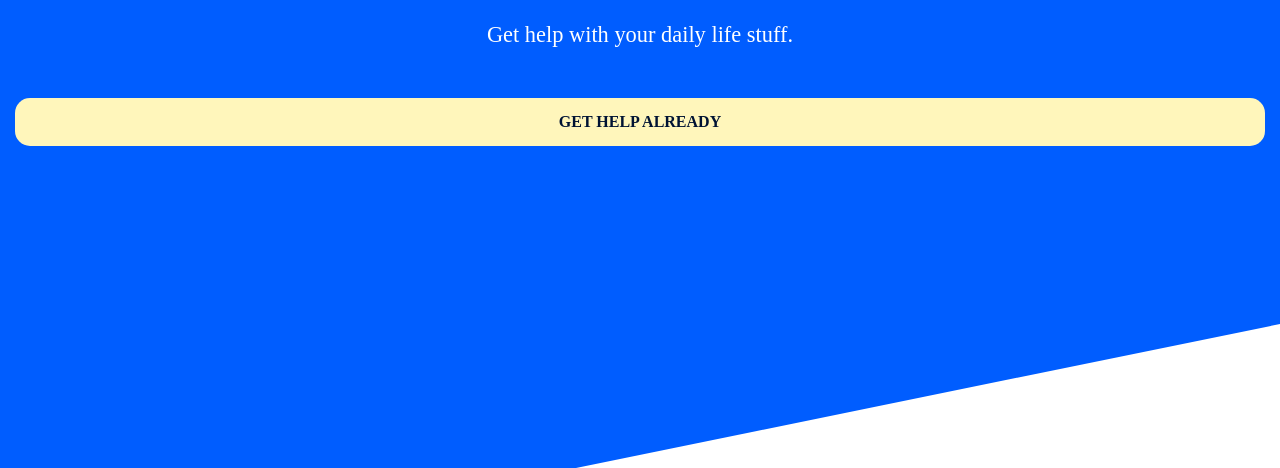
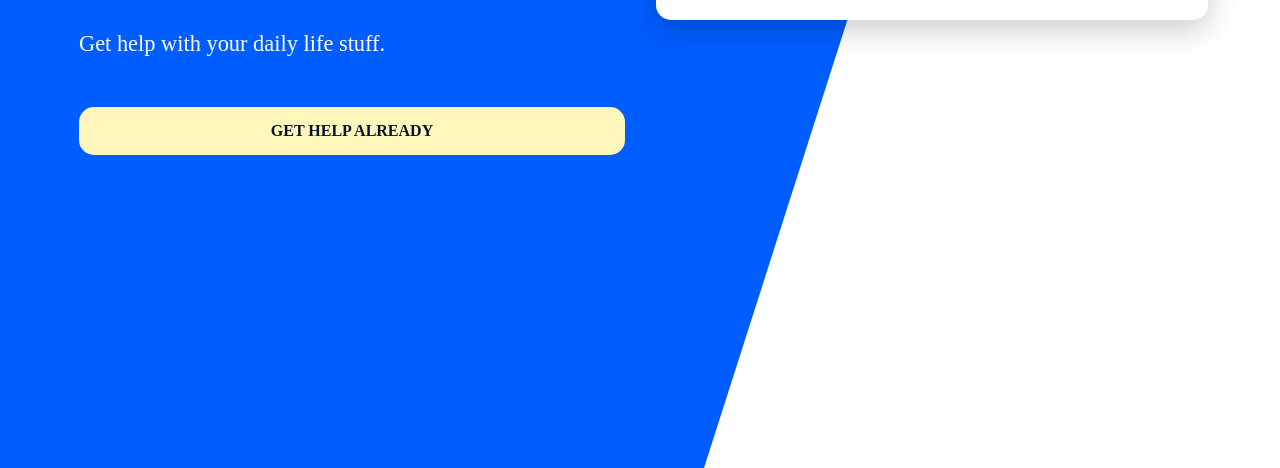
Before and after one commit to jaybkim1/sass-demo, a plain HTML site: page index.html in a window 1280 px wide. Shown: the part 332-800 px from the top of the page. Drawn offline with Linux system fonts and the light colour scheme.

Commit message:
media query for desktop added (responsive)

```diff
--- a/main.scss
+++ b/main.scss
@@ -29,6 +29,14 @@ $borders: 15px;
     @return map-get($map: $colors, $key: $color-name)
 }
 
+$desktop: 840px;
+
+@mixin desktop {
+    @media (min-width: #{$desktop}) {
+        @content;
+    }
+}
+
 body, html {
     height: 100%;
 }
@@ -44,6 +52,10 @@ body {
         height: 100%;
         position: absolute;
         z-index: -1;
+
+        @include desktop {
+            clip-path: polygon(0 0, 75% 0, 55% 100%, 0% 100%);
+        }
     }
 
     header {
@@ -63,6 +75,14 @@ MAIN SECTION
 *******************************************************************************************************/
 
 main {
+
+    @include desktop {
+        display: grid;
+        grid-template-columns: 50% auto;
+        grid-template-areas:
+            "primary card";
+    }
+
     section#card {
         background-color: #fff;
         padding: 20px;
@@ -70,6 +90,13 @@ main {
         border-radius: $borders;
         box-shadow: 0 10px 30px rgba(0, 0, 0, 0.2);
         width: 80%;
+
+        @include desktop {
+            grid-area: card;
+            height: fit-content;
+            align-self: center;
+            margin: 1em;
+        }
 
         ul {
             list-style-type: none; // circle bullets
@@ -101,10 +128,22 @@ main {
         padding: $padding;
         text-align: center;
 
+        @include desktop {
+            grid-area: primary;
+            text-align: left;
+            margin: 4em 0 0 4em;
+        }
+
         h1 {
             font-size: 3em;
             margin-top: 10px;
             text-transform: uppercase;
+
+            @include desktop {
+                width: 30%;
+                font-size: 4em;
+                line-height: .9em;
+            }
         }
 
         p {
@@ -123,5 +162,10 @@ main {
             margin: 50px auto 0 auto;
             padding: $padding;
         }
+
+        @include desktop {
+            display: inline-block;
+            padding: $padding padding * 4;
+        }
     }
 }
```
Also changed, not shown: main.css, 1 other file.
